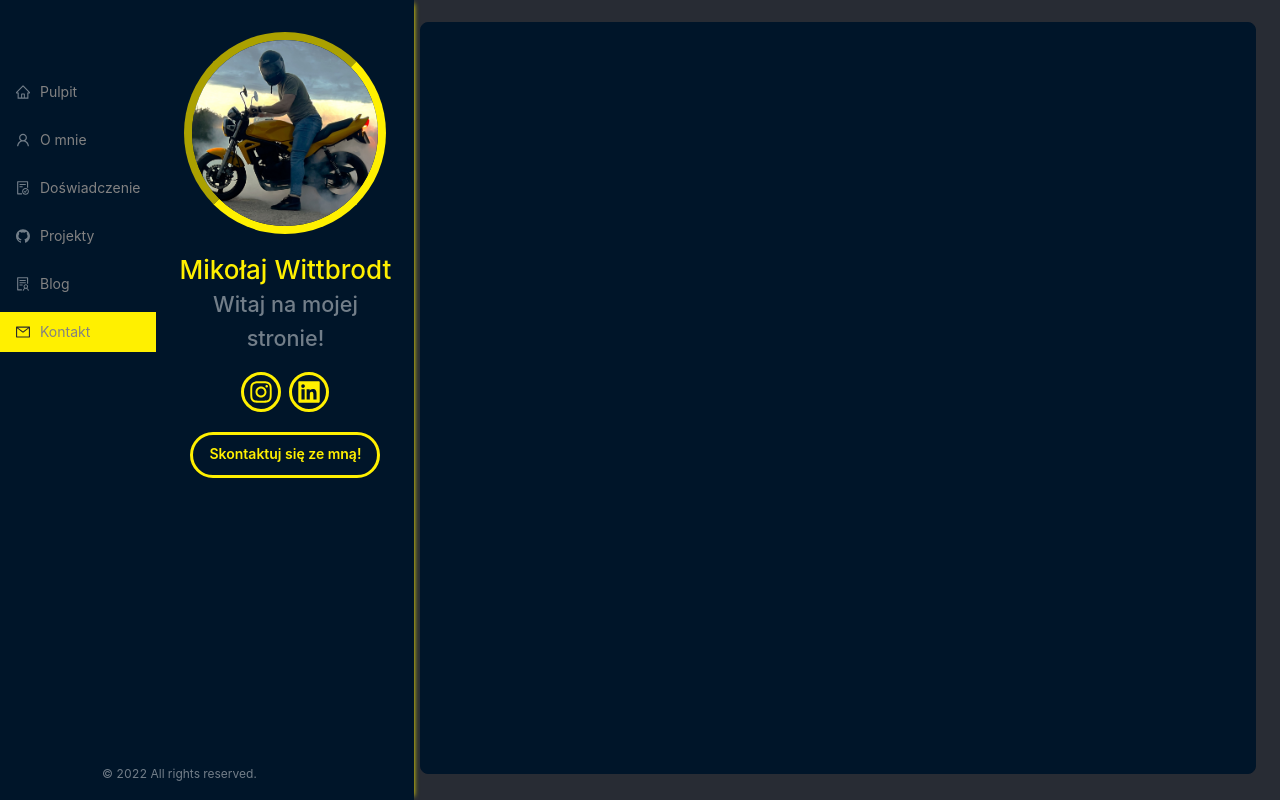
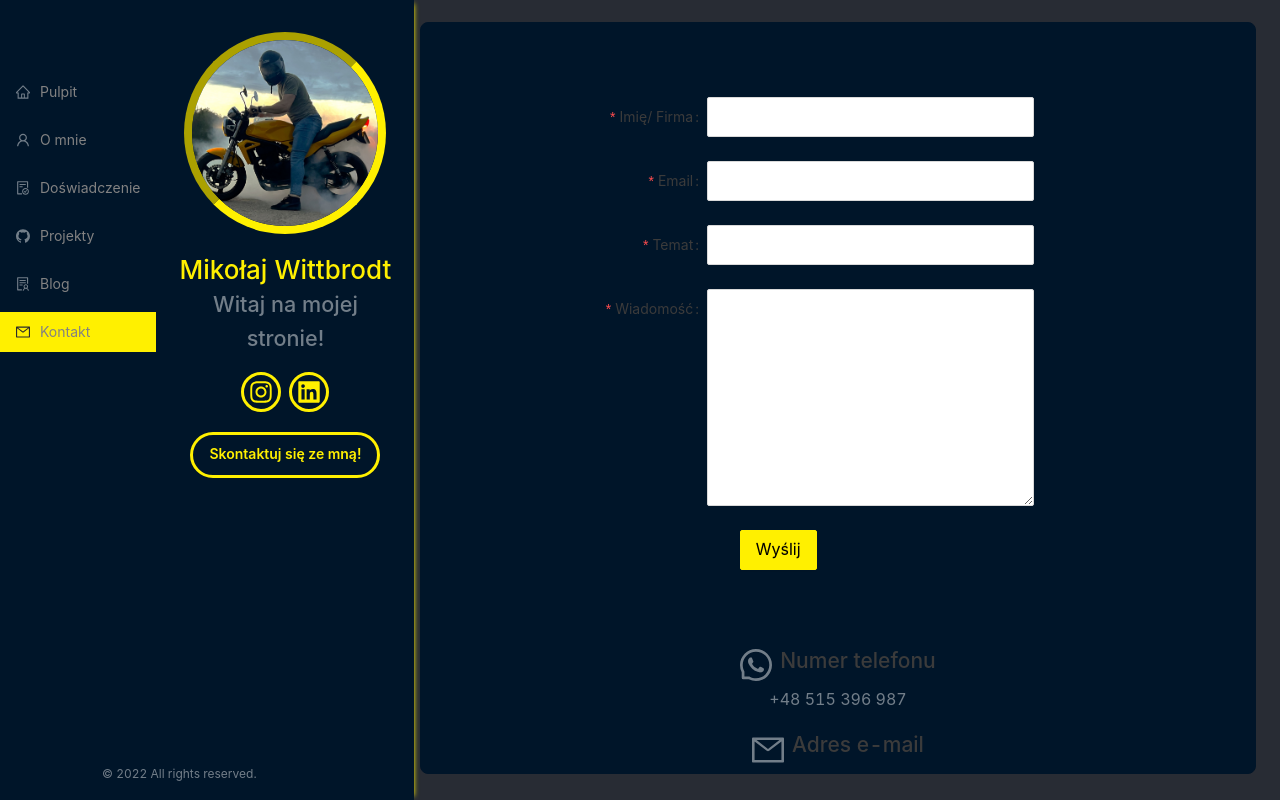
Before and after one commit to ChillyHoney/personal-page, a React (Create React App) app: page /contact in a window 1280 px wide. Built offline with nearby package versions, Linux system fonts and the light colour scheme.

Commit message:
Contact page done

```diff
--- a/craco.config.js
+++ b/craco.config.js
@@ -11,7 +11,8 @@
               'primary-color': '#fff000', // primary color for all components
               'link-color': '#fff000', // link color
               'font-size-base': '14px', // major text font size
-              'heading-color': '#3b3b3b', // heading text color
+              'heading-color': '#e0e0e0', // heading text color
+              // 'heading-color': '#3b3b3b', // heading text color
               'border-color-base': '#d9d9d9', // major border color
               // 'text-color': '#2b2b2b',
               'text-color-dark': '#d9d9d9',
--- a/src/components/MainCard.tsx
+++ b/src/components/MainCard.tsx
@@ -6,6 +6,7 @@
 import Dashboard from '../pages/Dashboard';
 import { Route, Routes } from 'react-router-dom';
 import Experience from '../pages/Experience';
+import Contact from '../pages/Contact';
 
 const MainCard = () => {
   useEffect(() => {
@@ -18,6 +19,7 @@
         <Route path='/' element={<Dashboard />} />
         <Route path='/about' element={<AboutMe />} />
         <Route path='/experience' element={<Experience />} />
+        <Route path='/contact' element={<Contact />} />
       </Routes>
     </Wrapper>
   );
--- a/src/components/SideBox.tsx
+++ b/src/components/SideBox.tsx
@@ -1,5 +1,6 @@
 import { InstagramOutlined, LinkedinFilled } from '@ant-design/icons';
 import { Button } from 'antd';
+import { Link } from 'react-router-dom';
 import styled from 'styled-components';
 import MenuAvatar from './MenuAvatar';
 
@@ -35,7 +36,7 @@
         ))}
       </ButtonWrapper>
       <ContactButton shape='round' type='primary' ghost={true}>
-        Skontaktuj się ze mną!
+        <Link to='/contact'>Skontaktuj się ze mną!</Link>
       </ContactButton>
       <Footer>© 2022 All rights reserved.</Footer>
     </Wrapper>
--- /dev/null
+++ b/src/pages/Contact.tsx
@@ -0,0 +1,157 @@
+import React from 'react';
+import { Button, Form, FormInstance, Input, message } from 'antd';
+import styled from 'styled-components';
+import { device } from '../misc/styledBreakpoints';
+import {
+  MailOutlined,
+  WhatsAppOutlined,
+  EnvironmentOutlined,
+} from '@ant-design/icons';
+
+const PhoneIcon = styled(WhatsAppOutlined)`
+  margin-right: 8px;
+  font-size: 32px;
+`;
+const GPSIcon = styled(EnvironmentOutlined)`
+  margin-right: 8px;
+  font-size: 32px;
+`;
+const MailIcon = styled(MailOutlined)`
+  margin-right: 8px;
+  font-size: 32px;
+`;
+
+const layout = {
+  labelCol: { span: 8 },
+  wrapperCol: { span: 10 },
+};
+
+const validateMessages = {
+  required: 'To pole jest wymagane!',
+  types: {
+    // eslint-disable-next-line no-template-curly-in-string
+    email: '${label} jest nieprawidłowy!',
+  },
+};
+
+const Address = [
+  {
+    label: 'Numer telefonu',
+    content: '+48 515 396 987',
+    icon: <PhoneIcon />,
+  },
+  {
+    label: 'Adres e-mail',
+    content: 'm.witt@int.pl',
+    icon: <MailIcon />,
+  },
+  {
+    label: 'Lokalizacja',
+    content: 'Trójmiasto',
+    icon: <GPSIcon />,
+  },
+];
+
+const Contact = () => {
+  const formRef = React.createRef<FormInstance>();
+
+  const onFinish = (values: string[]) => {
+    message.success('Wiadomość wysłana!');
+    formRef.current!.resetFields();
+  };
+
+  return (
+    <Wrapper>
+      <Form
+        style={{ paddingTop: 50, paddingBottom: 50 }}
+        ref={formRef}
+        {...layout}
+        name='nest-messages'
+        onFinish={onFinish}
+        validateMessages={validateMessages}
+        size='large'
+      >
+        <Form.Item
+          name={['user', 'name']}
+          label='Imię/ Firma'
+          rules={[{ required: true }]}
+        >
+          <Input />
+        </Form.Item>
+        <Form.Item
+          name={['user', 'email']}
+          label='Email'
+          rules={[{ type: 'email', required: true }]}
+        >
+          <Input />
+        </Form.Item>
+        <Form.Item
+          name={['user', 'subject']}
+          label='Temat'
+          rules={[{ required: true }]}
+        >
+          <Input />
+        </Form.Item>
+        <Form.Item
+          name={['user', 'message']}
+          label='Wiadomość'
+          rules={[{ required: true }]}
+        >
+          <Input.TextArea rows={8} />
+        </Form.Item>
+        <Form.Item wrapperCol={{ ...layout.wrapperCol, offset: 9 }}>
+          <Button style={{ color: '#000' }} type='primary' htmlType='submit'>
+            Wyślij
+          </Button>
+        </Form.Item>
+      </Form>
+      <address>
+        {Address.map((item) => (
+          <AddressItemWrapper>
+            <InlineWrapper>
+              {item.icon}
+              <Label>{item.label}</Label>
+            </InlineWrapper>
+            <AddressItem>{item.content}</AddressItem>
+          </AddressItemWrapper>
+        ))}
+      </address>
+    </Wrapper>
+  );
+};
+
+export default Contact;
+
+const Wrapper = styled.section`
+  display: flex;
+  flex-direction: column;
+  height: 90vh;
+  overflow: scroll;
+  ::-webkit-scrollbar {
+    display: none;
+  }
+
+  @media ${device.tablet} {
+    overflow: scroll;
+    overflow-x: hidden;
+    ::-webkit-scrollbar {
+      display: flex;
+      width: 4px;
+    }
+  }
+`;
+
+const Label = styled.h2``;
+
+const InlineWrapper = styled.div`
+  display: flex;
+  justify-content: center;
+`;
+
+const AddressItemWrapper = styled.div`
+  text-align: center;
+  padding-bottom: 16px;
+`;
+const AddressItem = styled.span`
+  font-size: 1rem;
+`;
```
